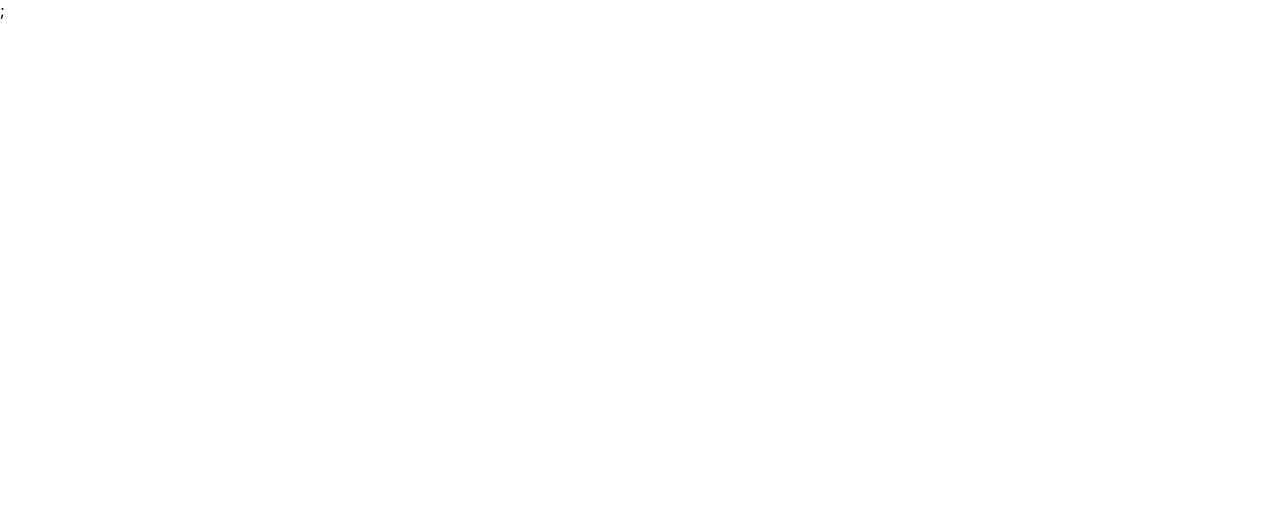
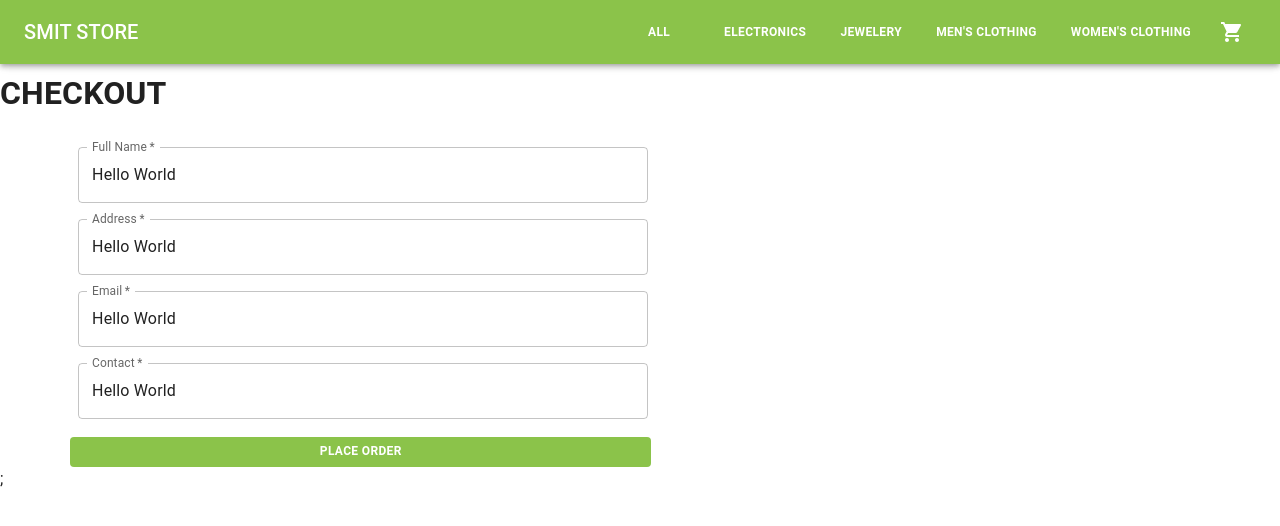
Before and after one commit to majidgeeks/Ecomm-self, a React (Create React App) app: page /checkout in a window 1280 px wide. Before the commit this address had no page. Shown: the top 526 px of the page. Built offline with nearby package versions, Linux system fonts and the light colour scheme.

Commit message:
work completed

```diff
--- a/src/components/AppBar.js
+++ b/src/components/AppBar.js
@@ -14,7 +14,7 @@ import MenuIcon from "@mui/icons-material/Menu";
 import Toolbar from "@mui/material/Toolbar";
 import Typography from "@mui/material/Typography";
 import Button from "@mui/material/Button";
-import { useSearchParams } from "react-router-dom";
+import { useSearchParams, useNavigate } from "react-router-dom";
 import Badge from '@mui/material/Badge';
 import ShoppingCartIcon from '@mui/icons-material/ShoppingCart';
 import CartContext from "../context/cart";
@@ -28,6 +28,7 @@ function DrawerAppBar(props) {
   const { window } = props;
   const [mobileOpen, setMobileOpen] = React.useState(false);
   let [searchParams, setSearchParams] = useSearchParams();
+  const navigate = useNavigate();
   const {cart, setCart} = useContext(CartContext);
   const [open, setOpen] = useState(false)
   const handleDrawerToggle = () => {
@@ -112,7 +113,8 @@ function DrawerAppBar(props) {
           </Typography>
           <Box  sx={{display: { xs: "none", sm: "block" } }}>
             {navItems.map((item) => (
-              <Button onClick={()=> setSearchParams({category:item.toLowerCase()})} key={item} sx={{ color: "#fff", m:2 }}>
+              <Button onClick={()=> { setSearchParams({category:item.toLowerCase()})}}
+               key={item} sx={{ color: "#fff", m:2 }}>
                 {item}
               </Button>
             ))}
--- a/src/components/CartList.js
+++ b/src/components/CartList.js
@@ -8,6 +8,10 @@ import Avatar from '@mui/material/Avatar';
 import Typography from '@mui/material/Typography';
 import { RiDeleteBin5Line } from "react-icons/ri";
 import { CiSquarePlus,  CiSquareMinus } from "react-icons/ci";
+import Button from "@mui/material/Button";
+import Alert from '@mui/material/Alert';
+import { Link } from 'react-router-dom';
+
 
 export default function AlignItemsList({cardData, deleteCart, updateQty}) {
 
@@ -19,7 +23,7 @@ export default function AlignItemsList({cardData, deleteCart, updateQty}) {
       return (
       <div key={i} >
 
-        <ListItem alignItems="flex-start">
+        < ListItem alignItems="flex-start">
         <ListItemAvatar>
           <img style={{width:70, height:70, objectFit:"contain"}} alt='' src={v.image}/>
         </ListItemAvatar>
@@ -33,7 +37,7 @@ export default function AlignItemsList({cardData, deleteCart, updateQty}) {
                 variant="body2"
                 color="text.primary"
               >
-                $ {v.price}
+                $ {v.price * v.qty}
               </Typography>
               <Typography style={{display:"flex", justifyContent:"space-around"}}>
 
@@ -50,12 +54,18 @@ export default function AlignItemsList({cardData, deleteCart, updateQty}) {
       </ListItem>
 
       <Divider variant="inset" component="li" />
+
       </div>
       )
      })}
 
-
+    <Link to={"/checkout"}>
+    {cardData.length ? <Button  style={{backgroundColor:'#8bc34a', color:"#fff", width:'100%', marginTop:5, height:30 }} size="small">CHECKOUT</Button> : <Alert variant="filled" severity="warning">
+  Cart is empty!
+</Alert> }
+    </Link>
 
     </List>
+
   );
 }
--- /dev/null
+++ b/src/components/CheckOut.js
@@ -0,0 +1,70 @@
+import DrawerAppBar from "./AppBar";
+import * as React from 'react';
+import Box from '@mui/material/Box';
+import TextField from '@mui/material/TextField';
+import Button from "@mui/material/Button";
+
+
+
+
+
+const CheckOut = () => {
+    return(
+
+        <div>
+            <DrawerAppBar />
+
+                <h1>CHECKOUT</h1>
+
+            <div style={{display:"flex",  justifyContent:"center", alignItems:"center", gap:5}}>
+
+
+            <Box
+      component="form"
+      sx={{
+        '& .MuiTextField-root': { m: 1, width: '50%' },
+      }}
+      noValidate
+      autoComplete="off"
+    >
+
+<TextField className=''
+          required
+          id="outlined-required"
+          label="Full Name"
+          defaultValue="Hello World"
+        />
+        <TextField
+          required
+          id="outlined-required"
+          label="Address"
+          defaultValue="Hello World"
+        />
+        <TextField
+          required
+          id="outlined-required"
+          label="Email"
+          defaultValue="Hello World"
+        />
+        <TextField
+          required
+          id="outlined-required"
+          label="Contact"
+          defaultValue="Hello World"
+        />
+
+<Button  style={{backgroundColor:'#8bc34a', color:"#fff", width:'51%', marginTop:10, height:30 }} size='medium' >PLACE ORDER</Button>
+    </Box>
+
+            </div>
+
+
+
+
+        </div>
+    )
+
+
+};
+
+export default CheckOut;
--- a/src/config/Router.js
+++ b/src/config/Router.js
@@ -1,11 +1,14 @@
 import { BrowserRouter, Route, Routes } from "react-router-dom";
 import Home from "../containers/Home";
+import CheckOut from "../components/CheckOut";
 
 function AppRouter() {
   return (
     <BrowserRouter>
       <Routes>
         <Route path="/" element={<Home />} />
+        <Route path="/checkout" element={<CheckOut />} />
+
       </Routes>
     </BrowserRouter>
   );
```
